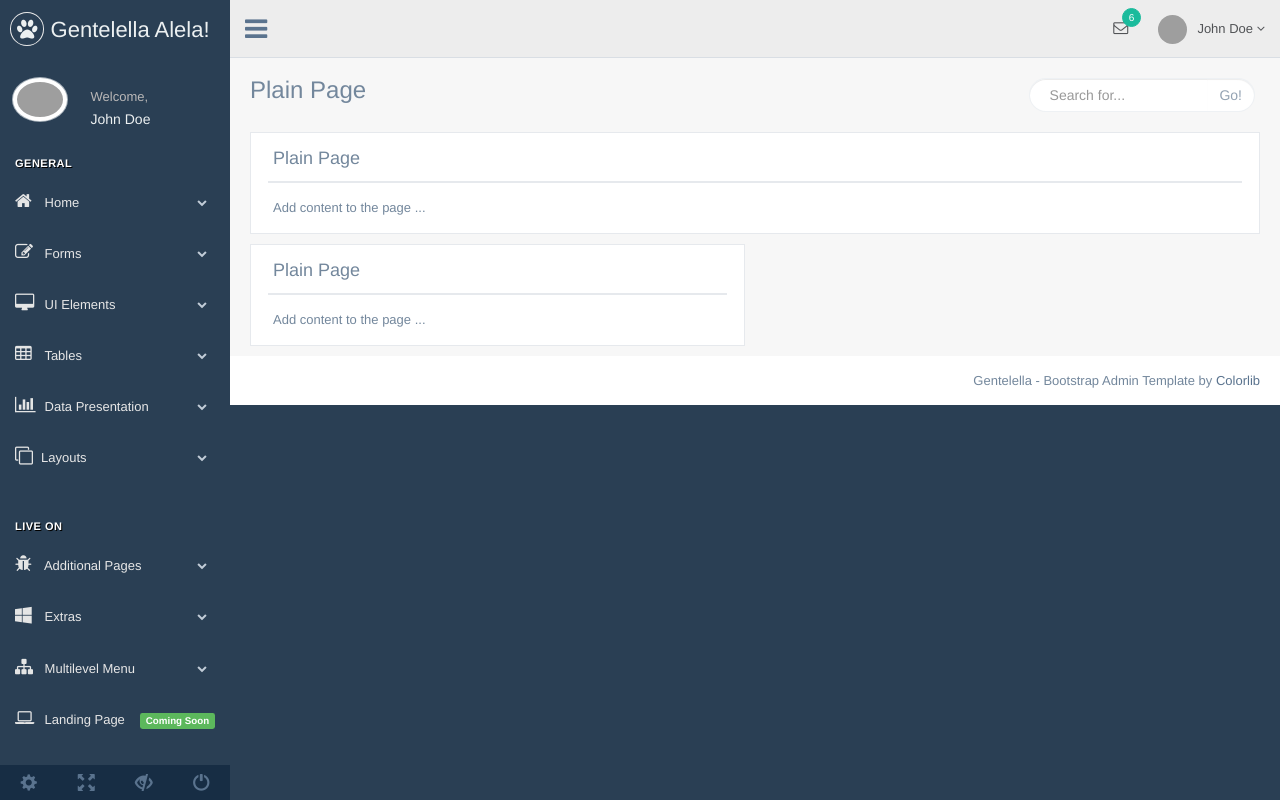
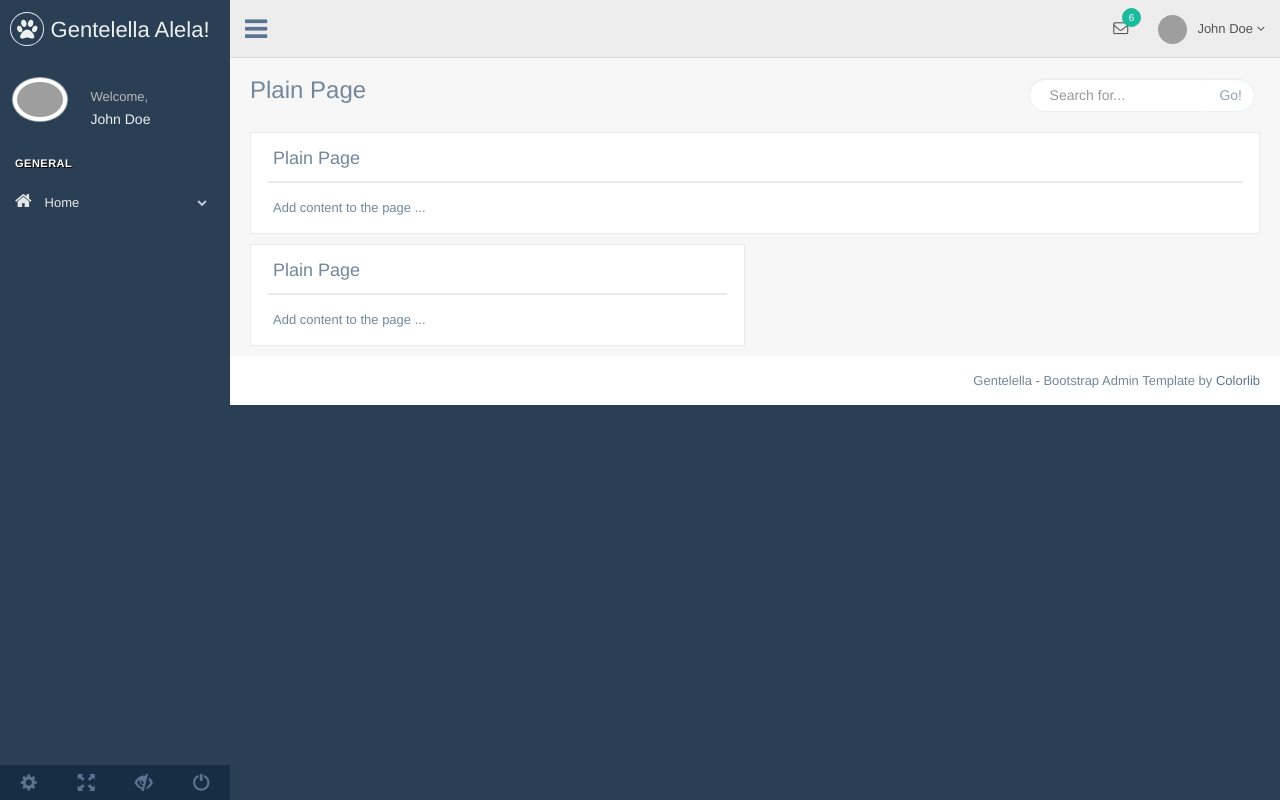
Before and after one commit to HamimSazadah/lab-perpustakaan, a CodeIgniter app: page /hzh/index.php/main/view in a window 1280 px wide. Run offline with CodeIgniter, Linux system fonts and the light colour scheme; some libraries are stand-ins or nearby versions; grey boxes are pictures that could not be loaded.

Commit message:
update menu

```diff
--- a/application/views/templates/header.php
+++ b/application/views/templates/header.php
@@ -53,97 +53,11 @@
                 <ul class="nav side-menu">
                   <li><a><i class="fa fa-home"></i> Home <span class="fa fa-chevron-down"></span></a>
                     <ul class="nav child_menu">
-                      <li><a href="index.html">Dashboard</a></li>
-                      <li><a href="index2.html">Dashboard2</a></li>
-                      <li><a href="index3.html">Dashboard3</a></li>
+                      <li><a href="index.html">Katalog Buku</a></li>
+                      <li><a href="index2.html">Master Buku</a></li>
+                      <li><a href="index3.html">Peminjaman</a></li>
                     </ul>
                   </li>
-                  <li><a><i class="fa fa-edit"></i> Forms <span class="fa fa-chevron-down"></span></a>
-                    <ul class="nav child_menu">
-                      <li><a href="form.html">General Form</a></li>
-                      <li><a href="form_advanced.html">Advanced Components</a></li>
-                      <li><a href="form_validation.html">Form Validation</a></li>
-                      <li><a href="form_wizards.html">Form Wizard</a></li>
-                      <li><a href="form_upload.html">Form Upload</a></li>
-                      <li><a href="form_buttons.html">Form Buttons</a></li>
-                    </ul>
-                  </li>
-                  <li><a><i class="fa fa-desktop"></i> UI Elements <span class="fa fa-chevron-down"></span></a>
-                    <ul class="nav child_menu">
-                      <li><a href="general_elements.html">General Elements</a></li>
-                      <li><a href="media_gallery.html">Media Gallery</a></li>
-                      <li><a href="typography.html">Typography</a></li>
-                      <li><a href="icons.html">Icons</a></li>
-                      <li><a href="glyphicons.html">Glyphicons</a></li>
-                      <li><a href="widgets.html">Widgets</a></li>
-                      <li><a href="invoice.html">Invoice</a></li>
-                      <li><a href="inbox.html">Inbox</a></li>
-                      <li><a href="calendar.html">Calendar</a></li>
-                    </ul>
-                  </li>
-                  <li><a><i class="fa fa-table"></i> Tables <span class="fa fa-chevron-down"></span></a>
-                    <ul class="nav child_menu">
-                      <li><a href="tables.html">Tables</a></li>
-                      <li><a href="tables_dynamic.html">Table Dynamic</a></li>
-                    </ul>
-                  </li>
-                  <li><a><i class="fa fa-bar-chart-o"></i> Data Presentation <span class="fa fa-chevron-down"></span></a>
-                    <ul class="nav child_menu">
-                      <li><a href="chartjs.html">Chart JS</a></li>
-                      <li><a href="chartjs2.html">Chart JS2</a></li>
-                      <li><a href="morisjs.html">Moris JS</a></li>
-                      <li><a href="echarts.html">ECharts</a></li>
-                      <li><a href="other_charts.html">Other Charts</a></li>
-                    </ul>
-                  </li>
-                  <li><a><i class="fa fa-clone"></i>Layouts <span class="fa fa-chevron-down"></span></a>
-                    <ul class="nav child_menu">
-                      <li><a href="fixed_sidebar.html">Fixed Sidebar</a></li>
-                      <li><a href="fixed_footer.html">Fixed Footer</a></li>
-                    </ul>
-                  </li>
-                </ul>
-              </div>
-              <div class="menu_section">
-                <h3>Live On</h3>
-                <ul class="nav side-menu">
-                  <li><a><i class="fa fa-bug"></i> Additional Pages <span class="fa fa-chevron-down"></span></a>
-                    <ul class="nav child_menu">
-                      <li><a href="e_commerce.html">E-commerce</a></li>
-                      <li><a href="projects.html">Projects</a></li>
-                      <li><a href="project_detail.html">Project Detail</a></li>
-                      <li><a href="contacts.html">Contacts</a></li>
-                      <li><a href="profile.html">Profile</a></li>
-                    </ul>
-                  </li>
-                  <li><a><i class="fa fa-windows"></i> Extras <span class="fa fa-chevron-down"></span></a>
-                    <ul class="nav child_menu">
-                      <li><a href="page_403.html">403 Error</a></li>
-                      <li><a href="page_404.html">404 Error</a></li>
-                      <li><a href="page_500.html">500 Error</a></li>
-                      <li><a href="plain_page.html">Plain Page</a></li>
-                      <li><a href="login.html">Login Page</a></li>
-                      <li><a href="pricing_tables.html">Pricing Tables</a></li>
-                    </ul>
-                  </li>
-                  <li><a><i class="fa fa-sitemap"></i> Multilevel Menu <span class="fa fa-chevron-down"></span></a>
-                    <ul class="nav child_menu">
-                        <li><a href="#level1_1">Level One</a>
-                        <li><a>Level One<span class="fa fa-chevron-down"></span></a>
-                          <ul class="nav child_menu">
-                            <li class="sub_menu"><a href="level2.html">Level Two</a>
-                            </li>
-                            <li><a href="#level2_1">Level Two</a>
-                            </li>
-                            <li><a href="#level2_2">Level Two</a>
-                            </li>
-                          </ul>
-                        </li>
-                        <li><a href="#level1_2">Level One</a>
-                        </li>
-                    </ul>
-                  </li>
-                  <li><a href="javascript:void(0)"><i class="fa fa-laptop"></i> Landing Page <span class="label label-success pull-right">Coming Soon</span></a></li>
                 </ul>
               </div>
 
```
